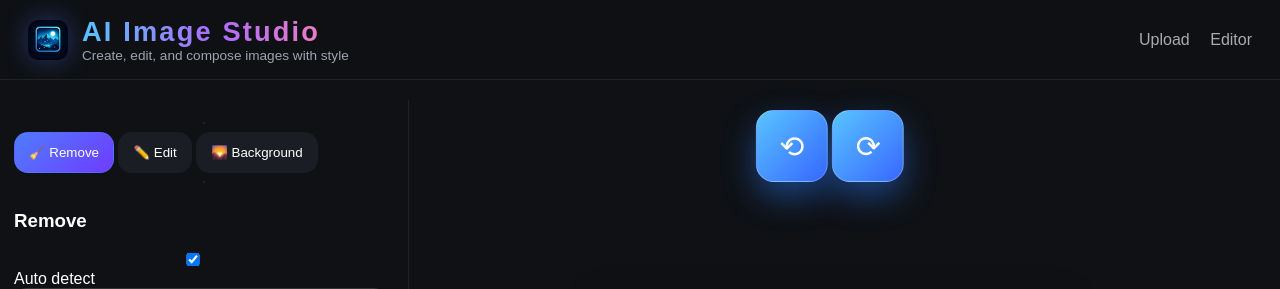
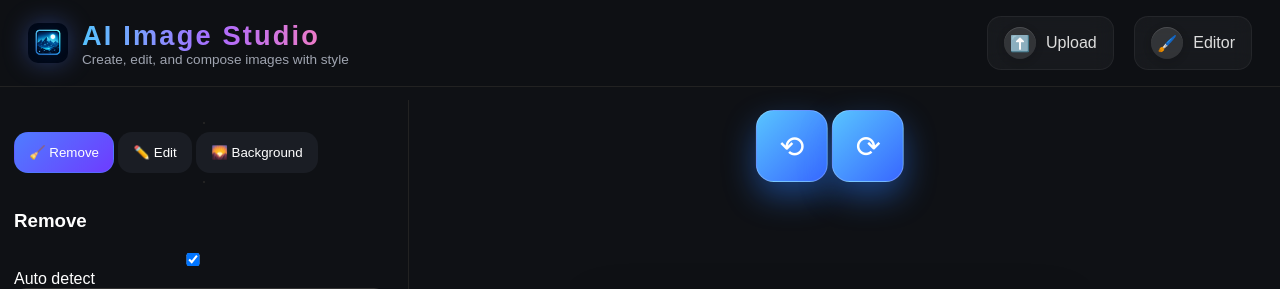
Before and after one commit to mikhail0090025/ai-image-studio, a FastAPI app: page /editor in a window 1280 px wide. Shown: the top 289 px of the page. Run offline with FastAPI, Linux system fonts and the light colour scheme.

Commit message:
Buttons upload and editor were changed

```diff
--- a/frontend/static/css/styles.css
+++ b/frontend/static/css/styles.css
@@ -66,12 +66,41 @@ body {
 
 .nav a {
   margin-left: 16px;
-  color: #aaa;
+  color: #ddd;
   text-decoration: none;
+  display: inline-flex;
+  align-items: center;
+  gap: 10px;
+  padding: 10px 16px;
+  border-radius: 14px;
+  background: rgba(255,255,255,0.04);
+  border: 1px solid rgba(255,255,255,0.06);
+  transition: transform 0.25s ease, box-shadow 0.25s ease, background 0.25s ease, color 0.25s ease;
+  backdrop-filter: blur(10px);
 }
 
 .nav a:hover {
   color: white;
+  background: rgba(79,124,255,0.18);
+  box-shadow: 0 16px 40px rgba(79,124,255,0.18);
+  transform: translateY(-1px);
+}
+
+.nav-link .nav-icon {
+  display: inline-flex;
+  align-items: center;
+  justify-content: center;
+  width: 32px;
+  height: 32px;
+  border-radius: 50%;
+  background: rgba(255,255,255,0.12);
+  box-shadow: inset 0 1px 0 rgba(255,255,255,0.12), 0 2px 8px rgba(0,0,0,0.15);
+  transition: transform 0.25s ease, background 0.25s ease;
+}
+
+.nav-link:hover .nav-icon {
+  transform: scale(1.08);
+  background: rgba(255,255,255,0.2);
 }
 
 /* MAIN */
--- a/frontend/templates/base.html
+++ b/frontend/templates/base.html
@@ -22,8 +22,14 @@
     </div>
 
     <nav class="nav">
-      <a href="/">Upload</a>
-      <a href="/editor">Editor</a>
+      <a href="/" class="nav-link">
+        <span class="nav-icon">⬆️</span>
+        <span>Upload</span>
+      </a>
+      <a href="/editor" class="nav-link">
+        <span class="nav-icon">🖌️</span>
+        <span>Editor</span>
+      </a>
     </nav>
   </header>
 
```
